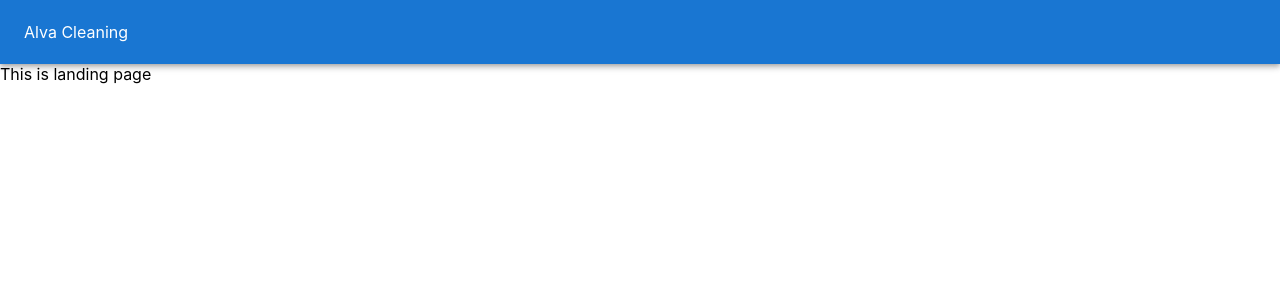
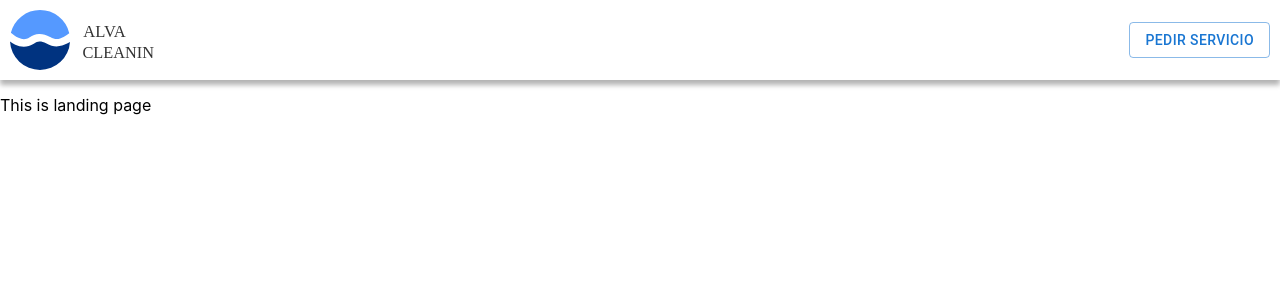
Before and after one commit to ignacioambia/alva-cleaning-website, a React (Create React App) app: page / in a window 1280 px wide. Shown: the top 300 px of the page. Built offline with nearby package versions, Linux system fonts and the light colour scheme.

Commit message:
add header component

```diff
--- a/src/App.tsx
+++ b/src/App.tsx
@@ -6,6 +6,7 @@ import NewService from "./pages/NewService/NewService";
 import { AppBar, Button, IconButton, Toolbar, Typography } from "@mui/material";
 import { RouterProvider, createBrowserRouter } from "react-router-dom";
 import Landing from "./pages/Landing/Landing";
+import Header from "./components/Header/Header";
 
 function App() {
   const router = createBrowserRouter([
@@ -20,9 +21,9 @@ function App() {
   ]);
   return (
     <React.Fragment>
-      <AppBar position="static">
-        <Toolbar>Alva Cleaning</Toolbar>
-      </AppBar>
+      <Header
+        showCreateServiceBtn={window.location.pathname != "/new-service"}
+      ></Header>
 
       <RouterProvider router={router} />
     </React.Fragment>
--- /dev/null
+++ b/src/components/Header/Header.scss
@@ -0,0 +1,15 @@
+.header-wrapper{
+ box-shadow: 0px 5px 5px  rgba(0,0,0,0.3);
+ margin-bottom: 15px;
+ position: sticky;
+ height: 60px;
+ padding: 10px;
+ display: flex;
+ justify-content: space-between;
+ align-items: center;
+
+ img{
+  height: 100%;
+  object-fit: cover;
+ }
+}
--- /dev/null
+++ b/src/components/Header/Header.tsx
@@ -0,0 +1,37 @@
+import * as React from "react";
+import "./Header.scss";
+import AlvaLogo from "../../assets/alva-logo-name.svg";
+import { Button } from "@mui/material";
+import { Router, Link, BrowserRouter } from "react-router-dom";
+
+interface HeaderProps {
+  showCreateServiceBtn?: boolean;
+}
+
+interface HeaderState {}
+
+class Header extends React.Component<HeaderProps, HeaderState> {
+  state = {};
+
+  newService = () => {
+    window.location.replace("./new-service");
+  };
+
+  render() {
+    const { showCreateServiceBtn } = this.props;
+    return (
+      <div className="header-wrapper">
+        <img src={AlvaLogo} alt="alva cleaning logo" />
+        <BrowserRouter>
+          {showCreateServiceBtn && (
+            <Button variant="outlined" onClick={this.newService}>
+              Pedir servicio
+            </Button>
+          )}
+        </BrowserRouter>
+      </div>
+    );
+  }
+}
+
+export default Header;
```
